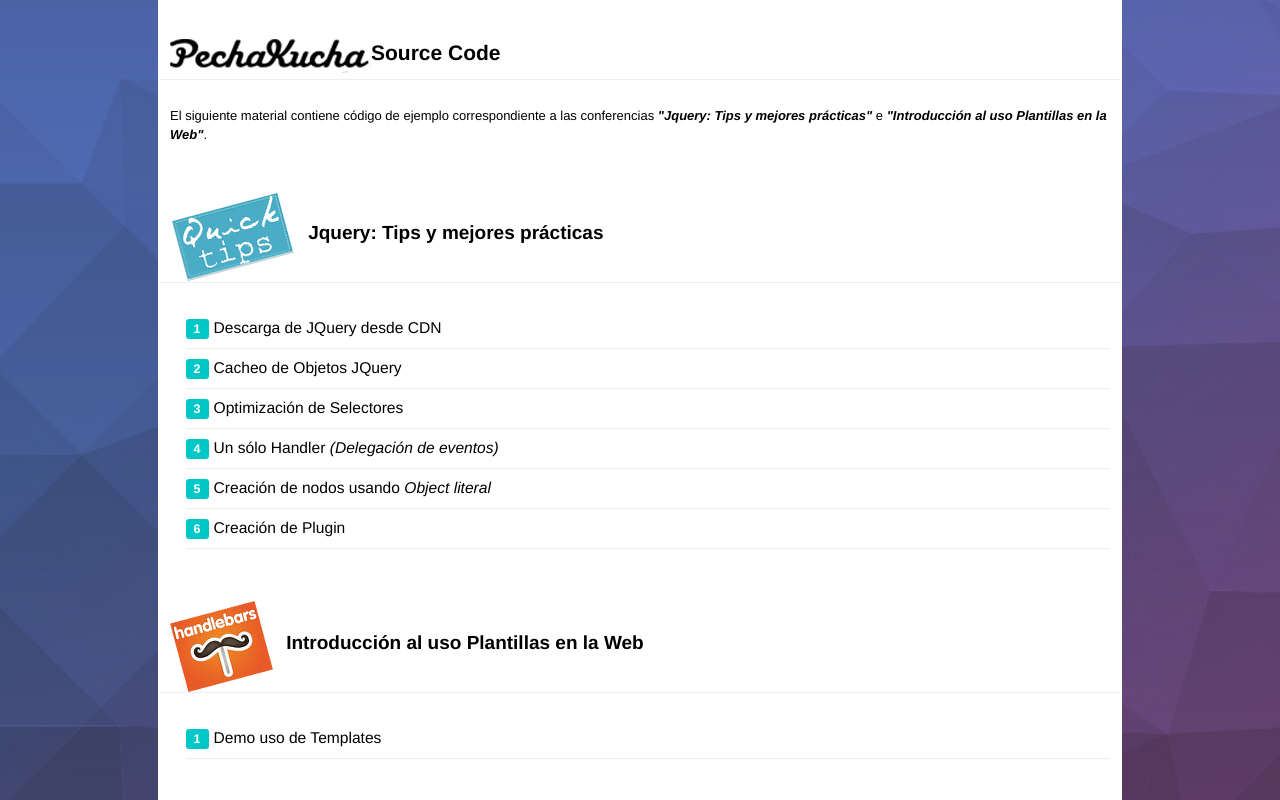
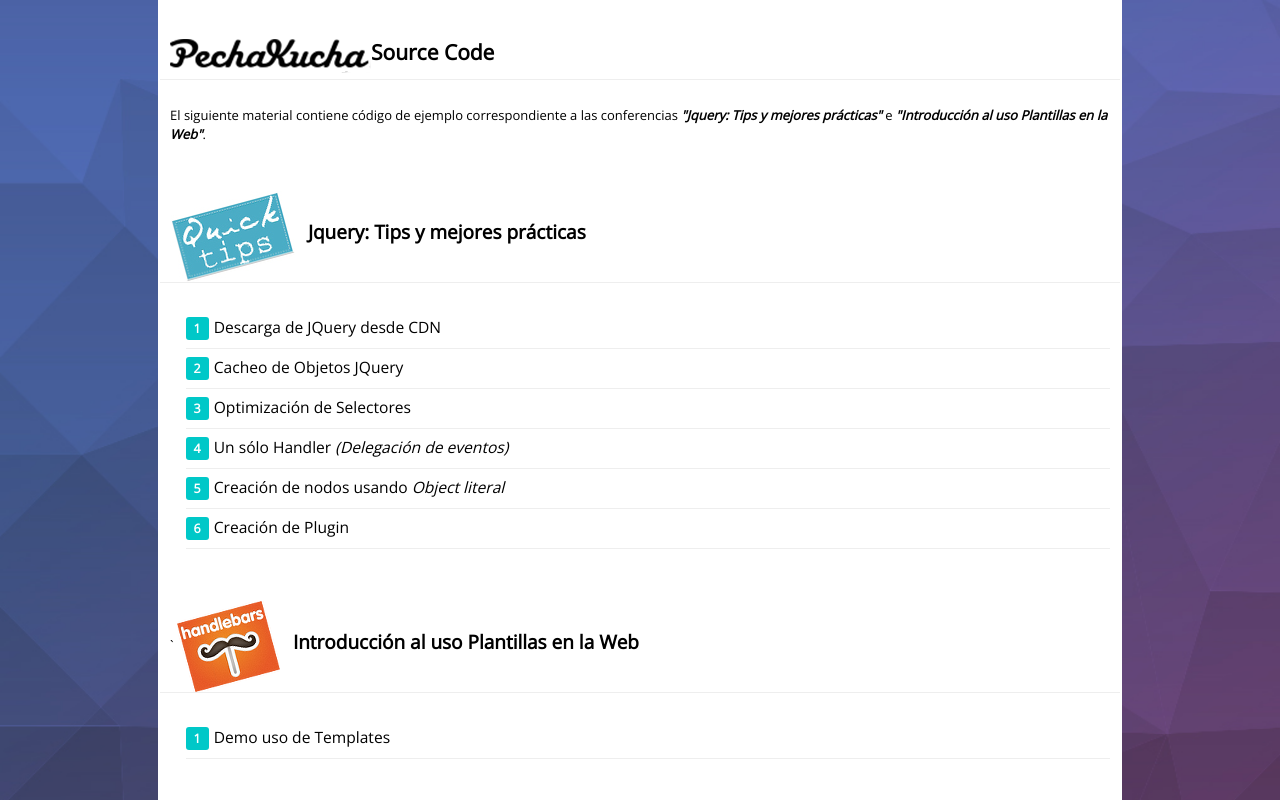
Before and after one commit to Italika-Git/PechaKucha2015SourceCode, a plain HTML site: page index.html in a window 1280 px wide. Drawn offline with nearby package versions, Linux system fonts and the light colour scheme.

Commit message:
Agregando fuente 'Open Sans' para homogeneizar la fuente entre navegadores

```diff
--- a/css/estilos.css
+++ b/css/estilos.css
@@ -42,7 +42,7 @@ del {
 /* `Basic HTML
 ----------------------------------------------------------------------------------------------------*/
  body {
-    font: 13px/1.5'Helvetica Neue', Arial, 'Liberation Sans', FreeSans, sans-serif;
+    font: 13px/1.5 'Open Sans', sans-serif;;
     background: url(../img/background.jpg) no-repeat #674172;
     background-size: cover;
 }
--- a/index.html
+++ b/index.html
@@ -4,6 +4,7 @@
     <meta content="text/html; charset=UTF-8" http-equiv="content-type">
     <link rel="shortcut icon" href="img/favicon.ico">
     <title>PechaKucha</title>
+    <link href='//fonts.googleapis.com/css?family=Open+Sans' rel='stylesheet' type='text/css'>
     <link rel="stylesheet" type="text/css" href="css/estilos.css">
     <!--[if lte IE 9]>
     <script type='text/javascript'> location.href = 'errorIE.html';</script>
@@ -50,7 +51,7 @@
         </div>
         <div class="row sectionContainer logo-and-text">
             <div class="column grid_12">
-                <img src="img/handlebars_logo.png">
+    `        <img src="img/handlebars_logo.png">
                 <h4 class="sectionHeader">Introducción al uso Plantillas en la Web</h4>
             </div>
         </div>
```
Also changed, not shown: cacheo-objetos.html (+1 -0 lines), ejemplo-plugin.html (+1 -0 lines), errorIE.html (+1 -0 lines), handlebars-demo.html (+1 -0 lines), jquery-cdn.html (+1 -0 lines), object-literal.html (+1 -0 lines), optimizacion-selectores.html (+2 -1 lines), un-solo-evento.html (+1 -0 lines).
